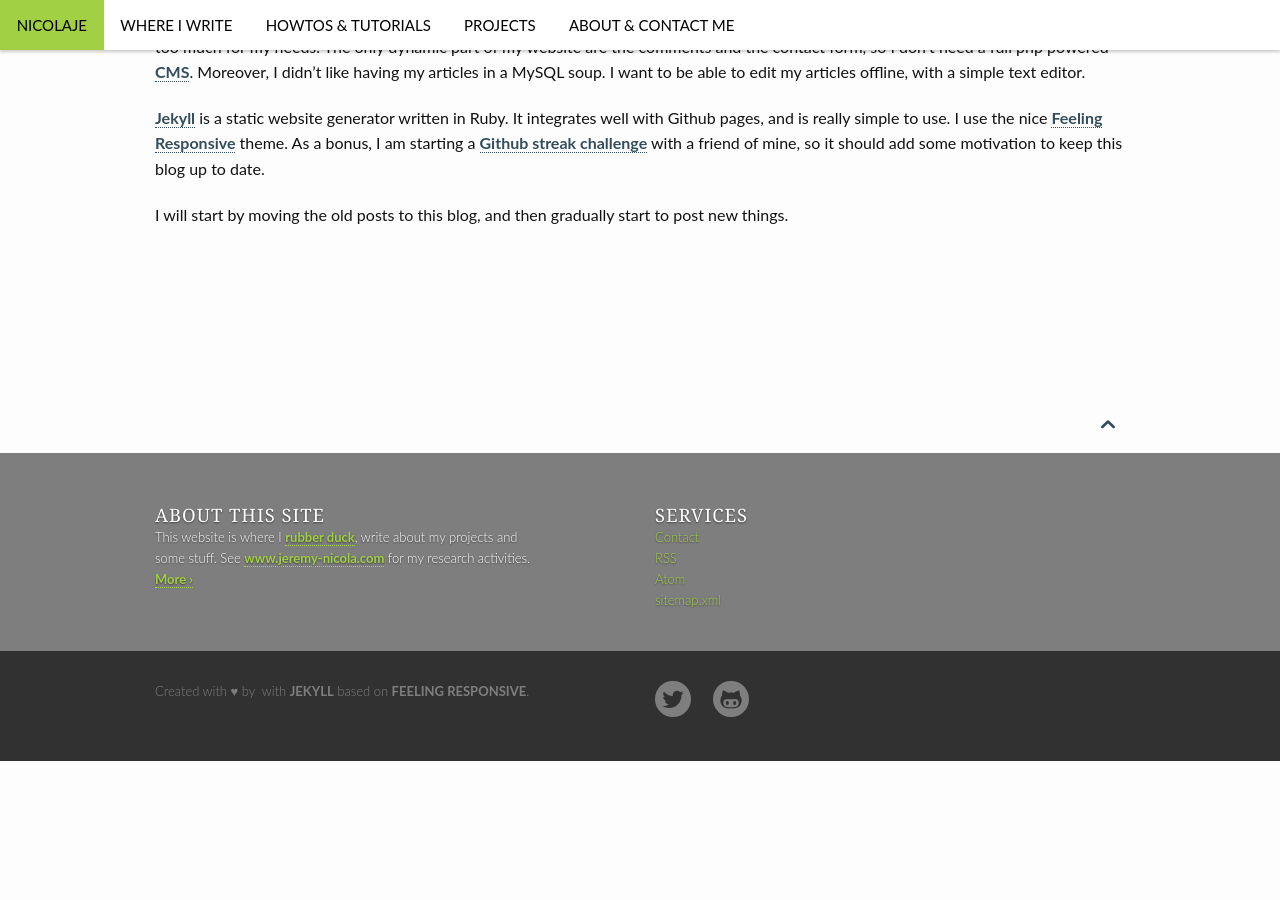
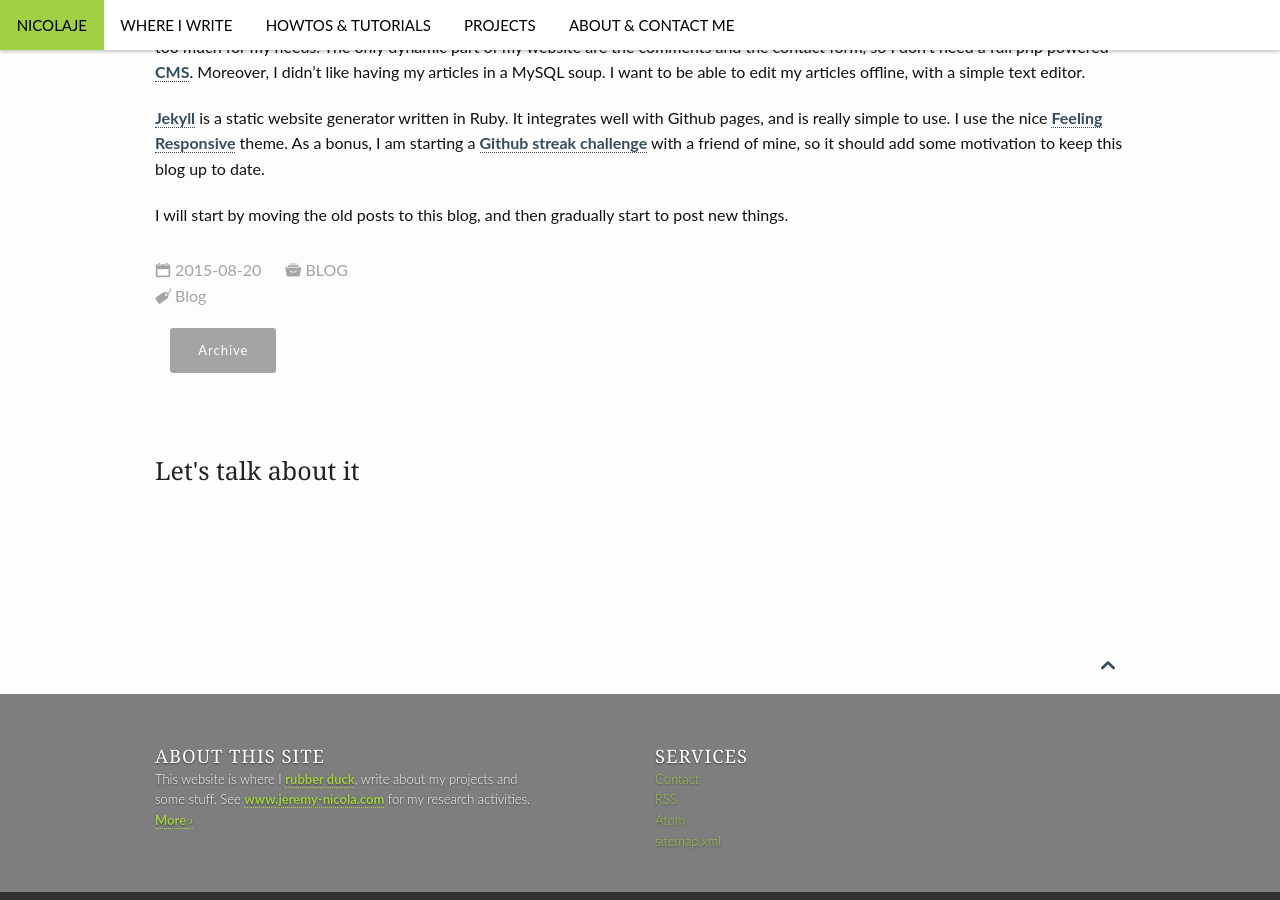
Before and after one commit to nicolaje/nicolaje.github.io, a Jekyll site: the page built from _posts/2015-08-20-back-online.md, in a window 1280 px wide and 900 px high, scrolled down 642 px. Built offline with Jekyll 4.4.1, drawn with Linux system fonts in a browser that asks for light colours; comment, search, counter and statistics services are not loaded; before the commit the page ends 1403 px from its top, so only the background shows below that.

Commit message:
Added meta to full-width template + removed empty teaser in the back article

```diff
--- a/_layouts/page-fullwidth.html
+++ b/_layouts/page-fullwidth.html
@@ -31,6 +31,14 @@ format: page-fullwidth
 			{% endif %}
 
 			{{ content }}
+
+			{% if page.show_meta == true %}
+			{% include meta_information %}
+			{% endif %}
+
+			{% if page.comments == true %}
+			{% include comments %}
+			{% endif %}
 		</article>
 	</div><!-- /.medium-12.columns -->
 </div><!-- /.row -->
--- a/_posts/2015-08-20-back-online.md
+++ b/_posts/2015-08-20-back-online.md
@@ -2,7 +2,6 @@
 layout: page-fullwidth
 subheadline: Back
 title: "Back online"
-teaser: ""
 teaser: "Today I am bringing my blog back."
 breadcrumb: false
 header: no
```
